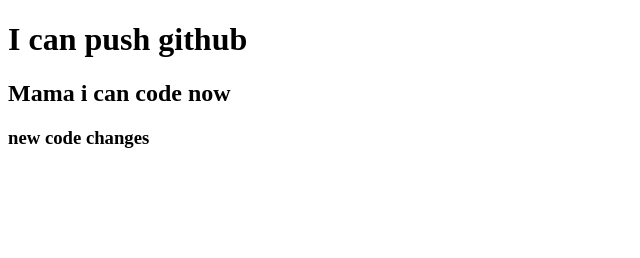
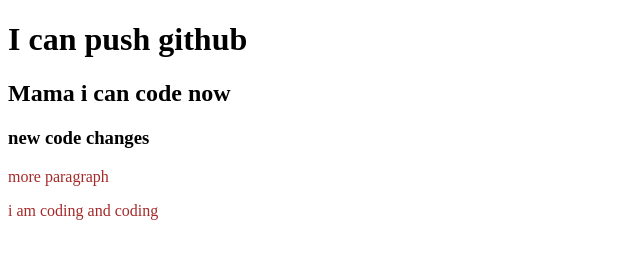
Before and after one commit to rabeyaislam1/my-third-repu, a plain HTML site: page index.html in a window 1280 px wide. Shown: the whole page, without its empty margins (0-640 px from the left). Drawn offline with Linux system fonts and the light colour scheme.

Commit message:
style css file add

```diff
--- a/index.html
+++ b/index.html
@@ -5,12 +5,16 @@
     <meta http-equiv="X-UA-Compatible" content="IE=edge">
     <meta name="viewport" content="width=device-width, initial-scale=1.0">
     <title> My Third Gittu </title>
+    <link rel="stylesheet" href="style.css">
 </head>
 <body>
 
 <h1>I can push github</h1>
 <h2>Mama i can code now</h2>
 <h3>new code changes</h3>
+<p>more paragraph</p>
+<p>i am coding and coding</p>
+
 
 </body>
 </html>
--- /dev/null
+++ b/style.css
@@ -0,0 +1,3 @@
+p{
+    color: brown;
+}
```
